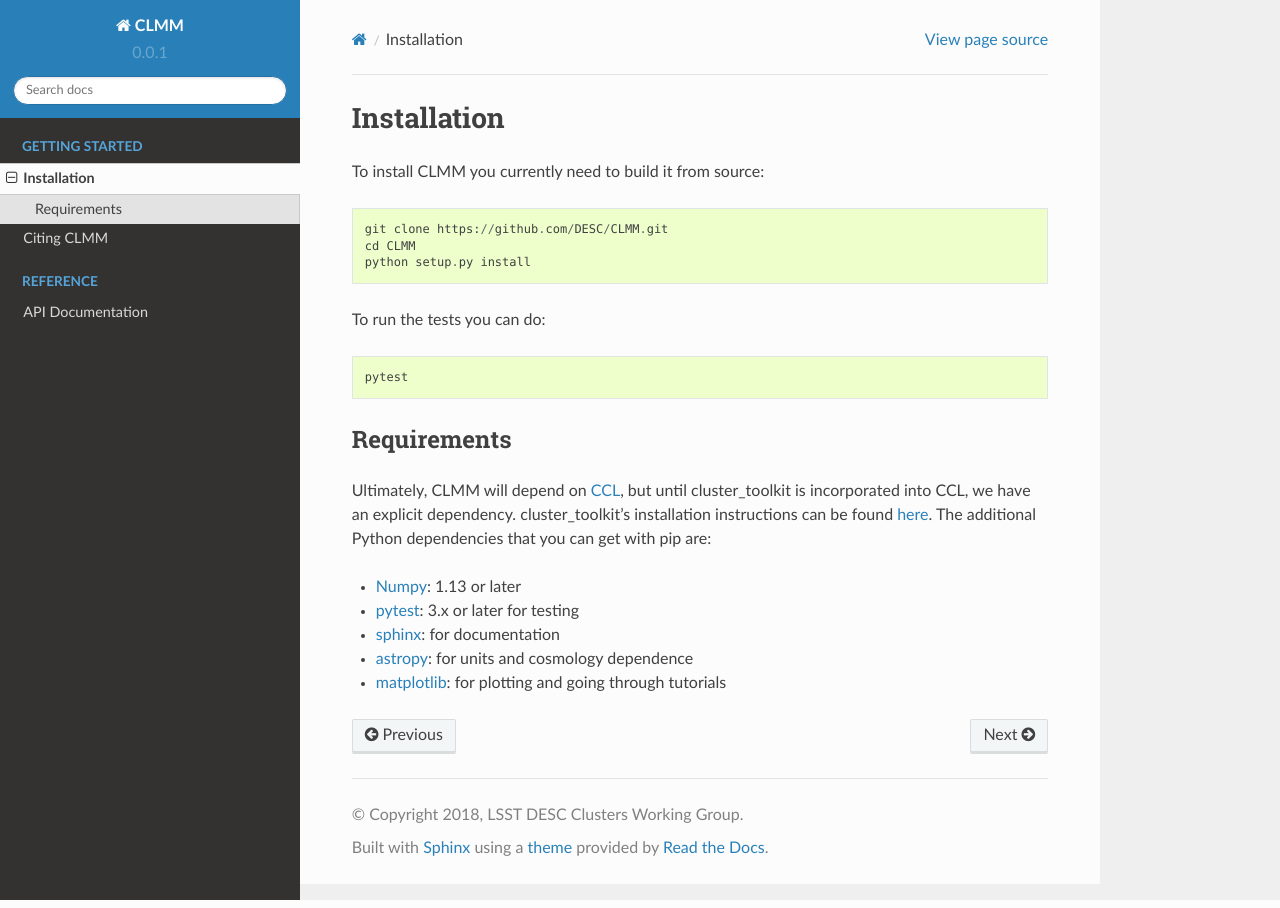
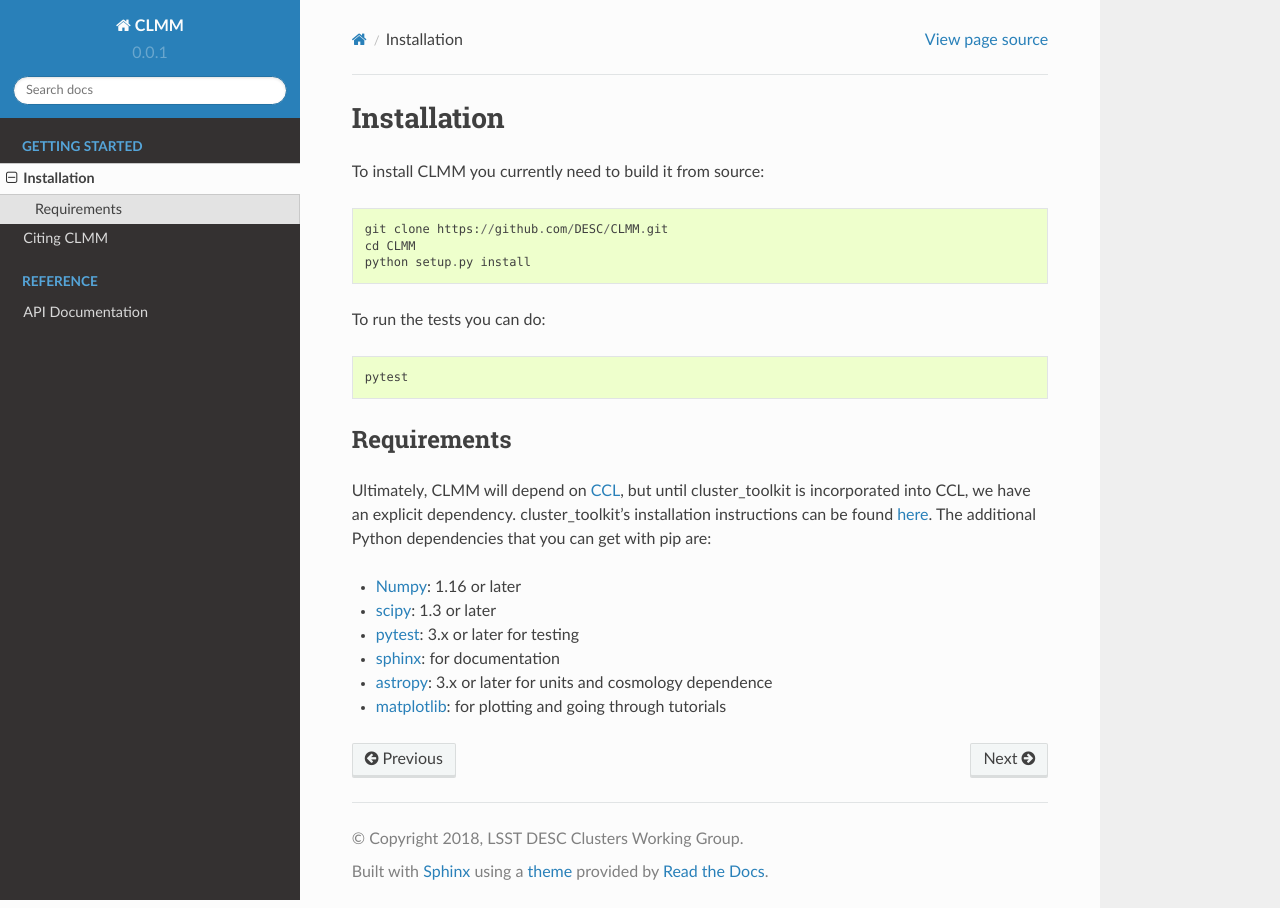
Before and after one commit to LSSTDESC/CLMM, a Sphinx documentation site: the page built from docs/source/installation.rst, in a window 1280 px wide. Built offline with Sphinx 7.4.7 and the Read the Docs theme 2.0.0, drawn with Linux system fonts in a browser that asks for light colours.

Commit message:
added requirement versions to match requirements.txt for setup

```diff
--- a/docs/source/installation.rst
+++ b/docs/source/installation.rst
@@ -16,12 +16,14 @@ Requirements
 ============
 Ultimately, CLMM will depend on `CCL <https://github.com/LSSTDESC/CCL>`_, but until cluster_toolkit is incorporated into CCL, we have an explicit dependency. cluster_toolkit's installation instructions can be found `here <https://cluster-toolkit.readthedocs.io/en/latest/source/installation.html>`_.  The additional Python dependencies that you can get with pip are:
 
-- `Numpy <http://www.numpy.org/>`_: 1.13 or later
+- `Numpy <http://www.numpy.org/>`_: 1.16 or later
+
+- `scipy <http://www.numpy.org/>`_: 1.3 or later
 
 - `pytest <https://docs.pytest.org/en/latest/>`_: 3.x or later for testing
 
 - `sphinx <https://www.sphinx-doc.org/en/master/usage/installation.html>`_: for documentation
 
-- `astropy <https://www.astropy.org/>`_: for units and cosmology dependence
+- `astropy <https://www.astropy.org/>`_: 3.x or later for units and cosmology dependence
 
 - `matplotlib <https://matplotlib.org/>`_: for plotting and going through tutorials
```
